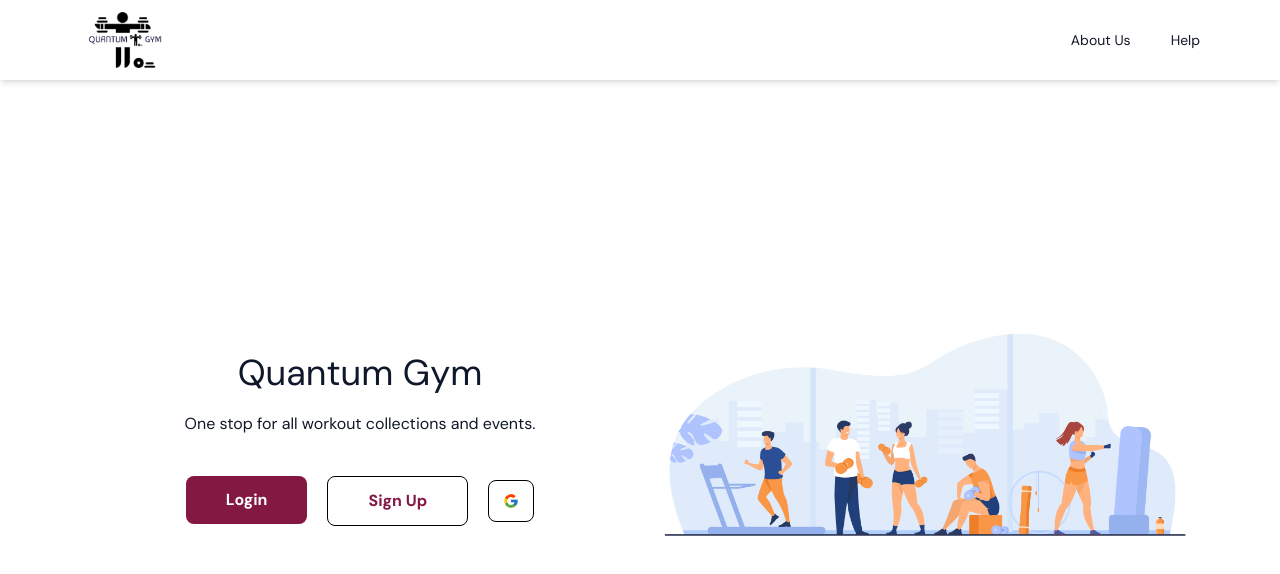
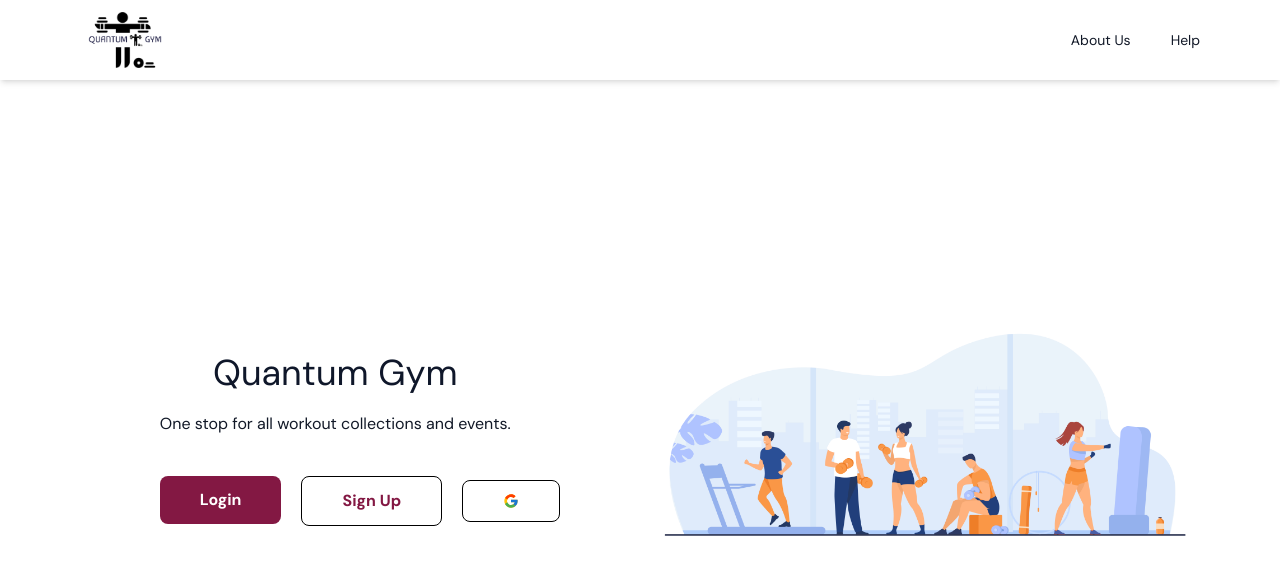
Before and after one commit to Selva-Ganesh-M/F_TS_Quantum_Gym, a React (Vite) app: page / in a window 1280 px wide. Shown: the top 574 px of the page. Built offline with nearby package versions, Linux system fonts and the light colour scheme; no server answers.

Commit message:
tw-merge

```diff
--- a/package.json
+++ b/package.json
@@ -28,6 +28,7 @@
     "react-router-dom": "^6.6.1",
     "react-typed": "^1.2.0",
     "redux-persist": "^6.0.0",
+    "tailwind-merge": "^1.10.0",
     "timeago.js": "^4.0.2",
     "typewriter-effect": "^2.19.0",
     "yup": "^0.32.11"
--- a/src/components/shared/FilledBtn.tsx
+++ b/src/components/shared/FilledBtn.tsx
@@ -1,5 +1,6 @@
 import React from "react";
 import { useNavigate } from "react-router-dom";
+import { twMerge } from 'tailwind-merge'
 
 export enum EButtonType {
   submit = "submit",
@@ -35,15 +36,16 @@ const FilledBtn = ({ content, to, h, type, width, px, py, p, rounded, fz, onClic
     <button
       type={type ? type : EButtonType.button}
       onClick={onClick ? onClick : handleClick}
-      className={`
+      className={twMerge(`
       ${p ? p : "p-3"}
       ${px ? px : "px-10"}
       ${rounded ? rounded : "rounded-lg"}
       ${fz ? fz : ""}
       ${width ? width : "w-auto"}
       ${h ? h : "h-auto"}
+      bg-pink-900  hover:shadow-[0px_0px_10px_3px_rgba(0,0,0,0.2)] hover:border-1 text-white font-bold
       ${sx && sx}
-      bg-pink-900  hover:shadow-[0px_0px_10px_3px_rgba(0,0,0,0.2)] hover:border-1 text-white font-bold`}
+      `)}
       disabled={disabled}
     >
       {content}
--- a/src/components/shared/OutlineBtn.tsx
+++ b/src/components/shared/OutlineBtn.tsx
@@ -1,6 +1,7 @@
 import React from "react";
 import { useNavigate } from "react-router-dom";
 import { EButtonType } from "./FilledBtn";
+import { twMerge } from 'tailwind-merge'
 
 type Props = {
   content: string | React.ReactNode;
@@ -29,7 +30,7 @@ const OutlineBtn = ({ sx, content, border, type, onClick, className, p, px, py,
   };
   return (
     <button
-      className={`
+      className={twMerge(`
       ${className}
       ${p ? p : "p-3"}
       ${px ? px : "px-10"}
@@ -40,7 +41,7 @@ const OutlineBtn = ({ sx, content, border, type, onClick, className, p, px, py,
       ${border || "border-[1px] border-black"}
       hover:bg-black hover:text-white p-3 px-10 text-pink-900 font-bold rounded-lg
       ${sx && sx}
-      `}
+      `)}
       type={type ? type : "button"}
       onClick={onClick ? onClick : handleClick}
     >
```
Also changed, not shown: 1 other file (tests, documents, lock files or other folders).
